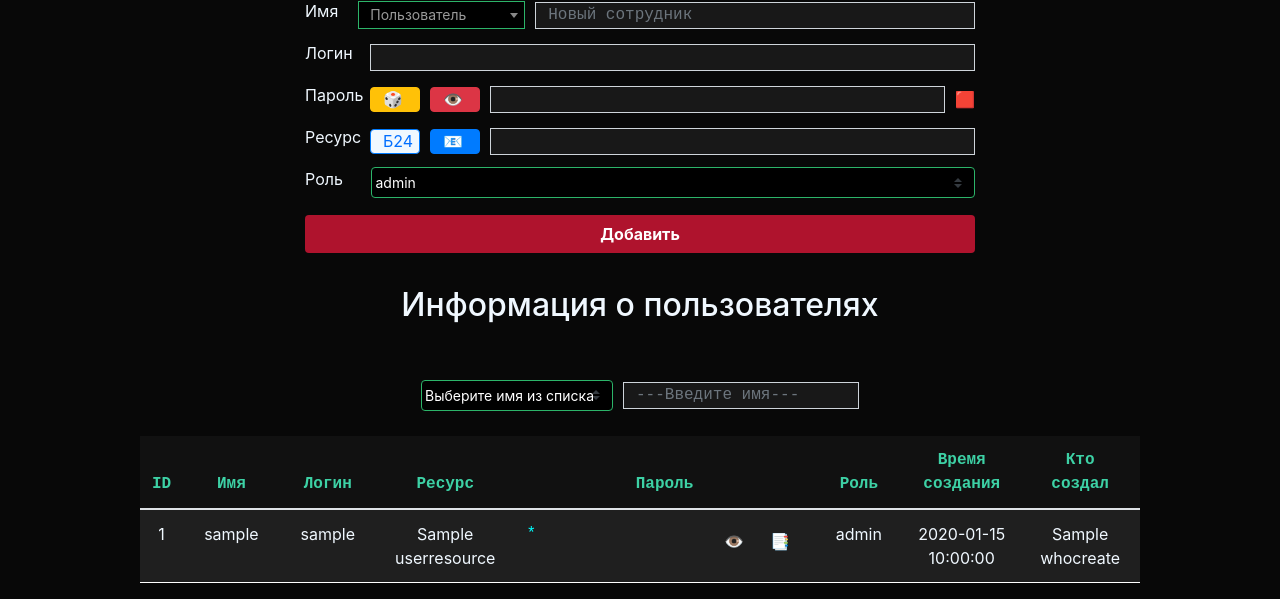
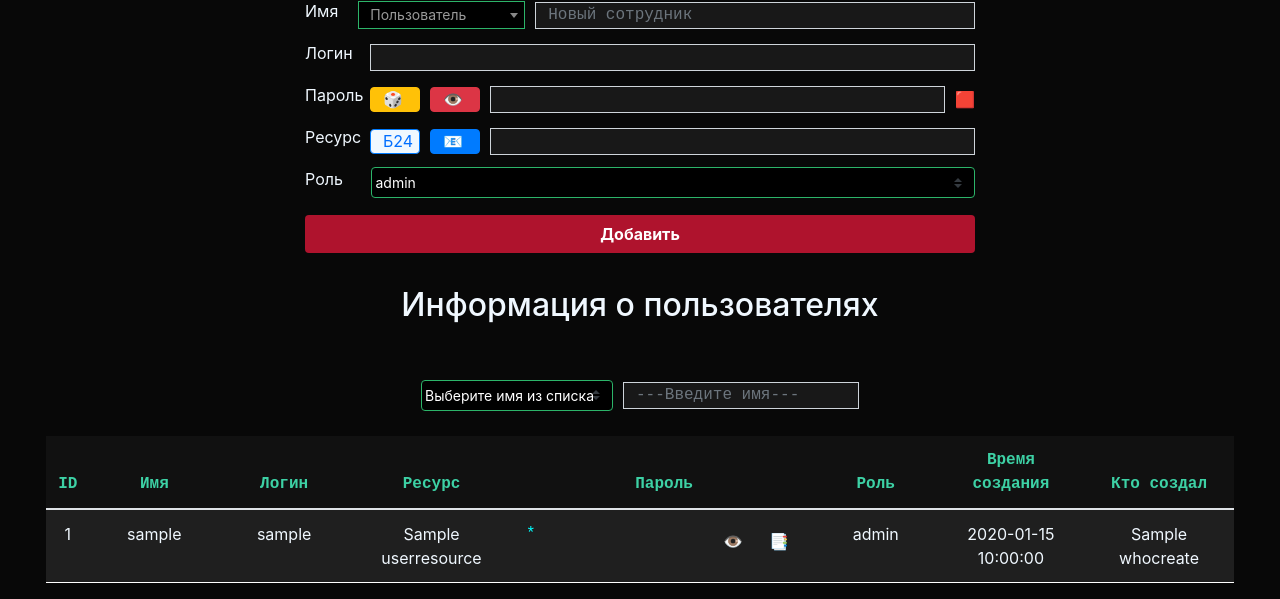
Before and after one commit to sikariored/enigma_project_FLASK, a Flask app: template templates/profiles/it_admin_profile.html in a window 1280 px wide. Shown: the part 284-883 px from the top of the page. Run offline with Flask 3, Linux system fonts and the light colour scheme; the template is opened without the code that fills it: most values are stand-ins (such as "Sample title", 1, 10 or a date in 2020); some libraries are stand-ins or nearby versions.

Commit message:
Увеличил ширину таблицы

```diff
--- a/static/css/style.css
+++ b/static/css/style.css
@@ -51,7 +51,7 @@ h2 {
 .table-accounts-container {
     display: flex;
     overflow-y: scroll;
-    width: 80%;
+    width: 95%;
     max-height: 800px;
     position: relative; /* Необходимо для позиционирования заголовков */
 }
```
